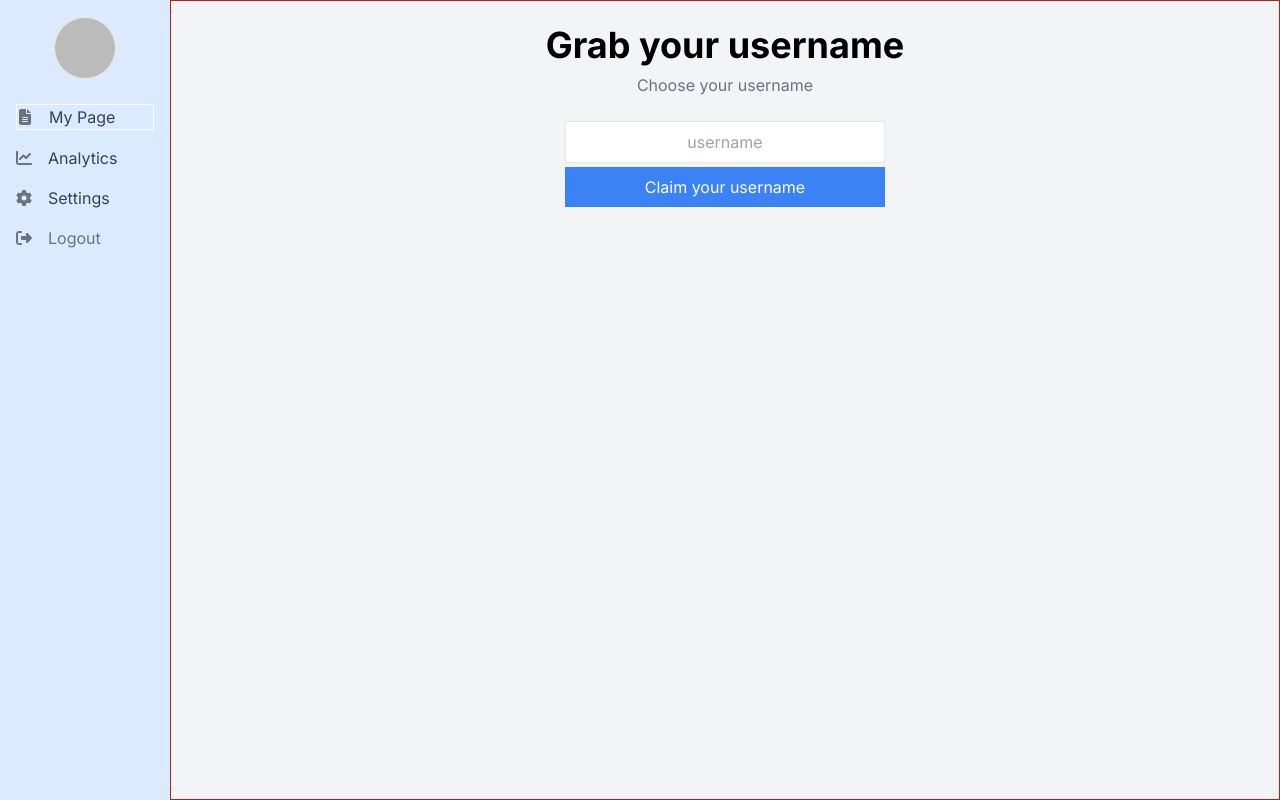
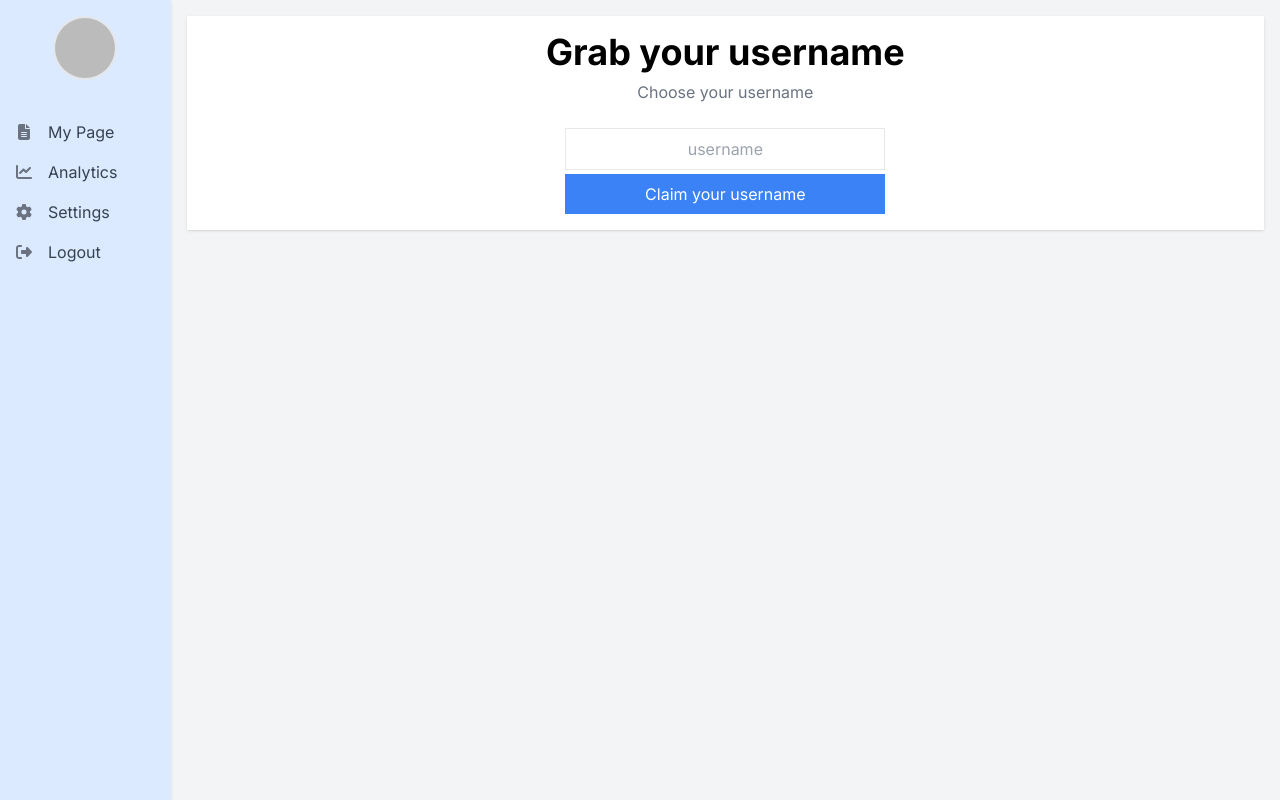
Before and after one commit to williamwebs/linktree, a Next.js app: page /account in a window 1280 px wide. Built offline with nearby package versions, Linux system fonts and the light colour scheme; no server answers; the database is empty; sample sign-in values are in the browser's storage.

Commit message:
account page

```diff
--- /dev/null
+++ b/app/(account)/account/[account]/analytics/page.jsx
@@ -0,0 +1,5 @@
+const page = () => {
+  return <div>analytics page</div>;
+};
+
+export default page;
--- a/app/(account)/account/[account]/page.jsx
+++ b/app/(account)/account/[account]/page.jsx
@@ -4,7 +4,7 @@ import { useParams } from "next/navigation";
 
 const Account = () => {
   const url = useParams();
-  // console.log(url.account);
+
   return <div>AccountPage is:/ {url.account} </div>;
 };
 
--- a/app/(account)/account/page.jsx
+++ b/app/(account)/account/page.jsx
@@ -11,9 +11,7 @@ const AccountPage = async ({ searchParams }) => {
   const username = searchParams.username;
 
   // protecting the route
-  if (!session) {
-    return redirect("/");
-  }
+  if (!session) redirect("/");
 
   // check if user already has a page created
   mongoose.connect(process.env.MONGODB_URI);
--- a/app/(account)/layout.js
+++ b/app/(account)/layout.js
@@ -13,6 +13,10 @@ import {
   faPaperclip,
   faRightFromBracket,
 } from "@fortawesome/free-solid-svg-icons";
+import LogoutButton from "@/components/header/LogoutButton";
+import Provider from "@/components/Provider";
+import mongoose from "mongoose";
+import { Page } from "@/models/Page";
 
 const inter = Inter({ subsets: ["latin"] });
 
@@ -26,11 +30,15 @@ export default async function AppLayout({ children }) {
 
   if (!session) redirect("/");
 
+  mongoose.connect(process.env.MONGODB_URI);
+  const page = await Page.findOne({ uri: "" });
+
   return (
     <html lang="en">
       <body className={inter.className}>
+        <Provider>
           <main className="flex min-h-screen">
-          <aside className="bg-blue-100 w-48 p-4">
+            <aside className="bg-blue-100 w-48 p-4 shadow">
               <div className="border-2 rounded-full w-16 mx-auto overflow-hidden">
                 <Image
                   src={session?.user.image}
@@ -41,16 +49,16 @@ export default async function AppLayout({ children }) {
                 />
               </div>
 
-            <nav className="flex flex-col gap-4 mt-6 text-center text-gray-500">
+              <nav className="flex flex-col gap-4 mt-10 text-center text-gray-500">
                 <Link
                   href={"/my-page"}
-                className="flex items-center gap-4 justify-start border border-white"
+                  className="flex items-center gap-4 justify-start"
                 >
                   <FontAwesomeIcon icon={faFileLines} className="w-4" />
                   <span className="text-gray-700">My Page</span>
                 </Link>
                 <Link
-                href={"/analytics"}
+                  href={`/account/[account]/analytics`}
                   className="flex items-center gap-4 justify-start"
                 >
                   <FontAwesomeIcon icon={faChartLine} className="w-4" />
@@ -61,18 +69,21 @@ export default async function AppLayout({ children }) {
                   className="flex items-center gap-4 justify-start"
                 >
                   <FontAwesomeIcon icon={faGear} className="w-4" />
-                <span className="text-gray-700">Settings</span>{" "}
+                  <span className="text-gray-700">Settings</span>
                 </Link>
 
                 {/* logout button */}
-              <button className="flex items-center gap-4 justify-start">
-                <FontAwesomeIcon icon={faRightFromBracket} className="w-4" />
-                <span>Logout</span>
-              </button>
+                <LogoutButton
+                  iconLeft={true}
+                  className="flex gap-4 justify-start items-center"
+                />
               </nav>
             </aside>
-          <div className="w-full border border-red-700 p-6">{children}</div>
+            <div className="w-full">
+              <div className="m-4 p-4 bg-white shadow">{children}</div>
+            </div>
           </main>
+        </Provider>
       </body>
     </html>
   );
--- /dev/null
+++ b/app/(account)/my-page/page.jsx
@@ -0,0 +1,5 @@
+const page = () => {
+  return <div>my-page</div>;
+};
+
+export default page;
--- /dev/null
+++ b/app/(account)/settings/page.jsx
@@ -0,0 +1,5 @@
+const page = () => {
+  return <div>settings page</div>;
+};
+
+export default page;
--- a/app/(default)/page.js
+++ b/app/(default)/page.js
@@ -8,7 +8,7 @@ export default function Home() {
   // console.log(session);
 
   // redirect if there is a session
-  if (session) redirect("/account");
+  // if (session) redirect("/account");
 
   return (
     <main>
--- a/components/header/LogoutButton.jsx
+++ b/components/header/LogoutButton.jsx
@@ -1,17 +1,19 @@
 "use client";
 
+import { icon } from "@fortawesome/fontawesome-svg-core";
 import { faRightFromBracket } from "@fortawesome/free-solid-svg-icons";
 import { FontAwesomeIcon } from "@fortawesome/react-fontawesome";
 import { signOut } from "next-auth/react";
 
-const LogoutButton = () => {
+const LogoutButton = ({
+  className = "flex items-center gap-2 border rounded py-2 px-4 shadow-md",
+  iconLeft = false,
+}) => {
   return (
-    <button
-      onClick={signOut}
-      className="flex items-center gap-2 border rounded py-2 px-4 shadow-md"
-    >
-      <span>Logout</span>
-      <FontAwesomeIcon icon={faRightFromBracket} />
+    <button onClick={signOut} className={className}>
+      {iconLeft && <FontAwesomeIcon icon={faRightFromBracket} />}
+      <span className="text-gray-700">Logout</span>
+      {!iconLeft && <FontAwesomeIcon icon={faRightFromBracket} />}
     </button>
   );
 };
```
Lines whose indentation alone changed are shown as unchanged.
